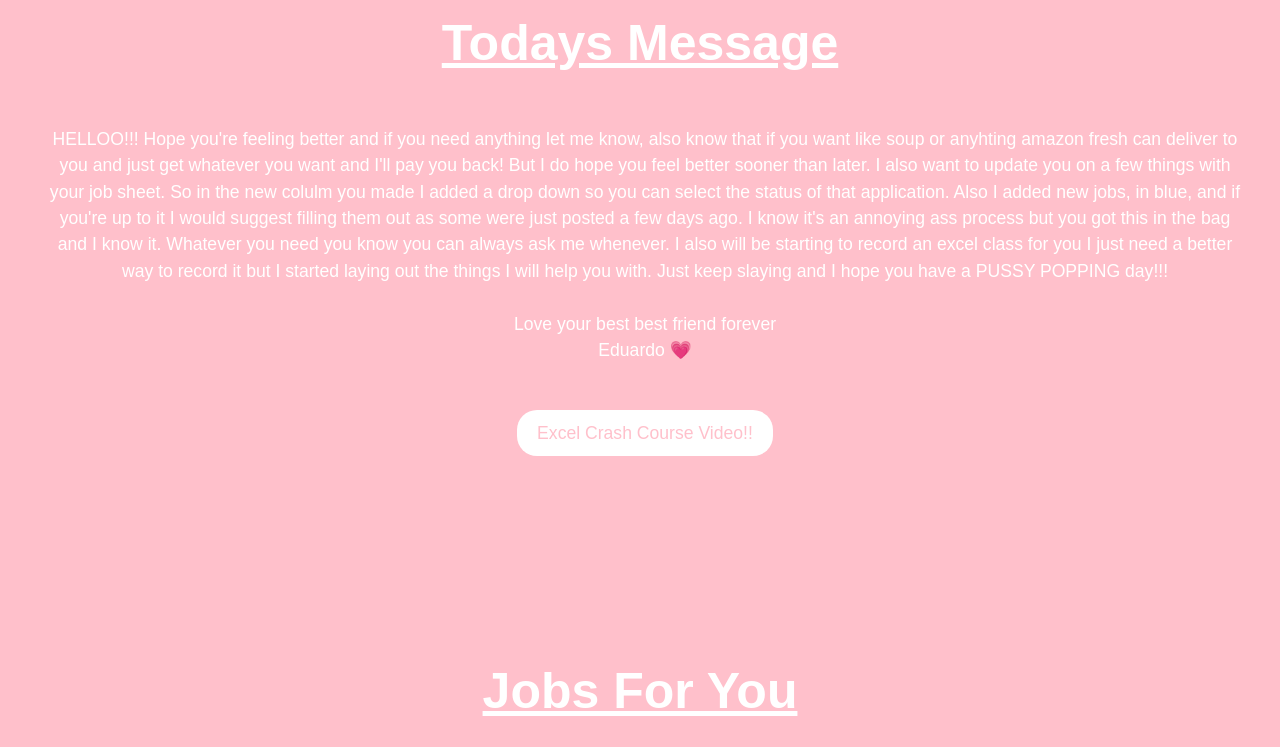
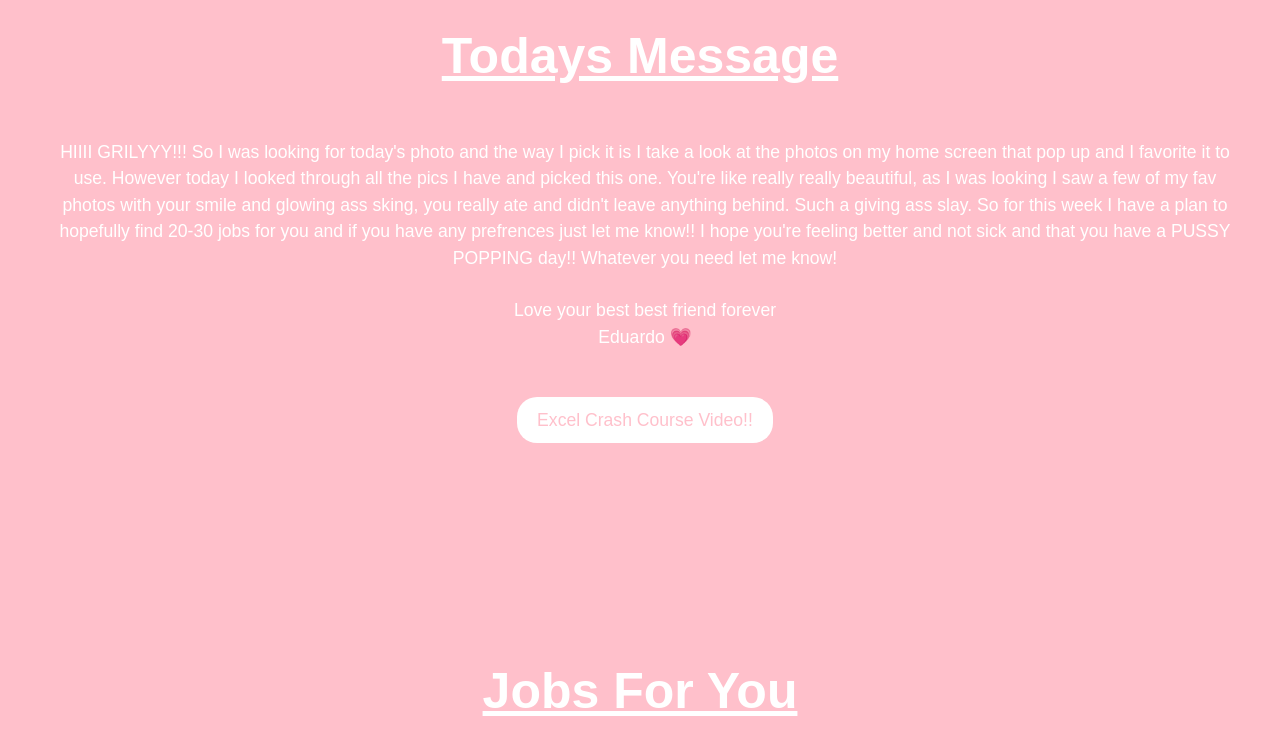
Before and after one commit to Ewynman/Giving, a plain HTML site: page index.html in a window 1280 px wide. Shown: the part 1820-2567 px from the top of the page. Drawn offline with nearby package versions, Linux system fonts and the light colour scheme.

Commit message:
Automated commit

```diff
--- a/index.html
+++ b/index.html
@@ -116,18 +116,16 @@
               <p
                 style="width: 100%; font-size: 2.2vh; color: white; margin: 5px"
               >
-                HELLOO!!! Hope you're feeling better and if you need anything let me know, also
-                know that if you want like soup or anyhting amazon fresh can deliver to you and
-                just get whatever you want and I'll pay you back! But I do hope you feel better
-                sooner than later. I also want to update you on a few things with your job sheet.
-                So in the new colulm you made I added a drop down so you can select the status of
-                that application. Also I added new jobs, in blue, and if you're up to it I would
-                suggest filling them out as some were just posted a few days ago. I know it's an
-                annoying ass process but you got this in the bag and I know it. Whatever you need
-                you know you can always ask me whenever. I also will be starting to record an excel
-                class for you I just need a better way to record it but I started laying out the
-                things I will help you with. Just keep slaying and I hope you have a PUSSY POPPING
-                day!!!
+                HIIII GRILYYY!!! So I was looking for today's photo and the way I pick
+                it is I take a look at the photos on my home screen that pop up and I
+                favorite it to use. However today I looked through all the pics I have
+                and picked this one. You're like really really beautiful, as I was looking
+                I saw a few of my fav photos with your smile and glowing ass sking, you
+                really ate and didn't leave anything behind. Such a giving ass slay. So
+                for this week I have a plan to hopefully find 20-30 jobs for you and if
+                you have any prefrences just let me know!! I hope you're feeling better and
+                not sick and that you have a PUSSY POPPING day!! Whatever you need let me
+                know!
                 <br />
                 <br />Love your best best friend forever<br />
                 Eduardo 💗
```
Also changed, not shown: Files/Pic1.jpeg.
